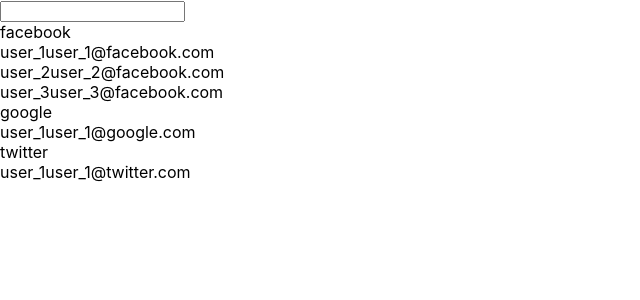
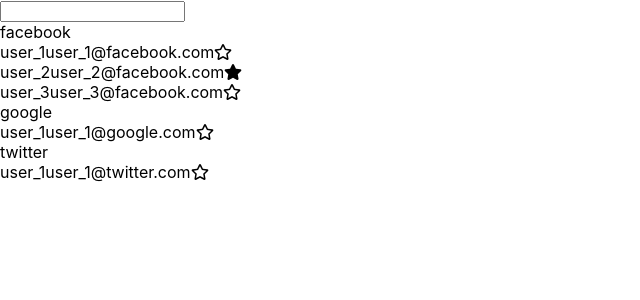
Before and after one commit to npanthi-home/account-picker, a React (Create React App) app: page / in a window 1280 px wide. Shown: the top 300 px of the page, without its empty margins (0-640 px from the left). Built offline with nearby package versions, Linux system fonts and the light colour scheme.

Commit message:
adds favorite icon.

```diff
--- a/package.json
+++ b/package.json
@@ -3,6 +3,10 @@
   "version": "0.1.0",
   "private": true,
   "dependencies": {
+    "@fortawesome/fontawesome-svg-core": "^1.2.32",
+    "@fortawesome/free-regular-svg-icons": "^5.15.1",
+    "@fortawesome/free-solid-svg-icons": "^5.15.1",
+    "@fortawesome/react-fontawesome": "^0.1.12",
     "@testing-library/jest-dom": "^5.11.5",
     "@testing-library/react": "^11.1.0",
     "@testing-library/user-event": "^12.1.10",
--- a/src/component/Account.jsx
+++ b/src/component/Account.jsx
@@ -1,11 +1,15 @@
-import React from 'react'
+import React from 'react';
 import PropTypes from 'prop-types'
+import { FontAwesomeIcon } from '@fortawesome/react-fontawesome';
+import { faStar } from '@fortawesome/free-solid-svg-icons';
+import { faStar as faStarEmtpy } from '@fortawesome/free-regular-svg-icons';
 
 const Account = ({ account }) => {
     return (
         <div className="account">
             <span>{account.username}</span>
             <span>{account.email}</span>
+            <FontAwesomeIcon icon={account.favorite ? faStar : faStarEmtpy} />
         </div>
     );
 };
--- a/src/hooks/useAccountFetcher.js
+++ b/src/hooks/useAccountFetcher.js
@@ -15,7 +15,7 @@
                 category: 'facebook',
                 username: 'user_2',
                 email: 'user_2@facebook.com',
-                favorite: false,
+                favorite: true,
                 last_accessed: 'abc',
             },
             {
```
Also changed, not shown: 1 other file (tests, documents, lock files or other folders).
